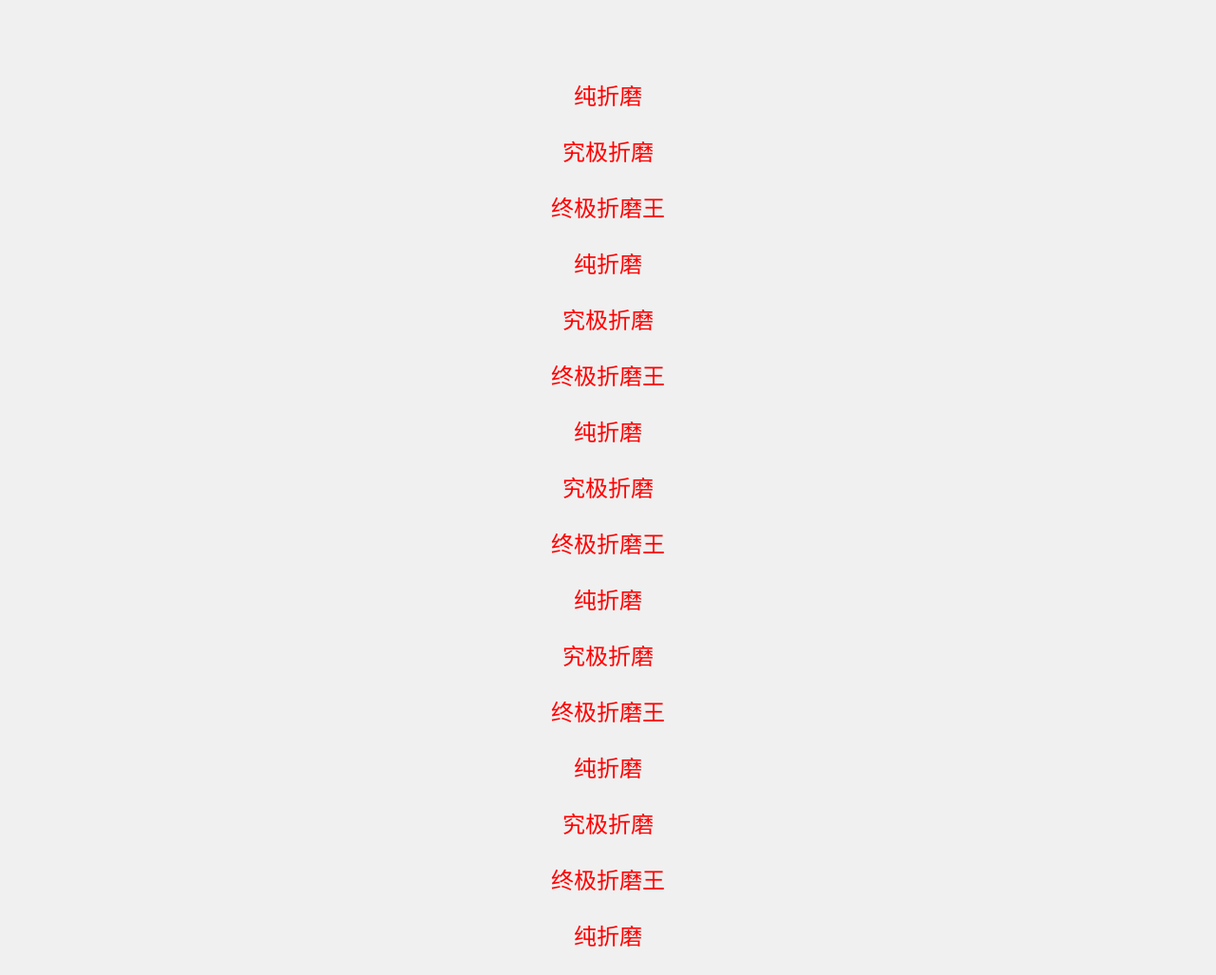
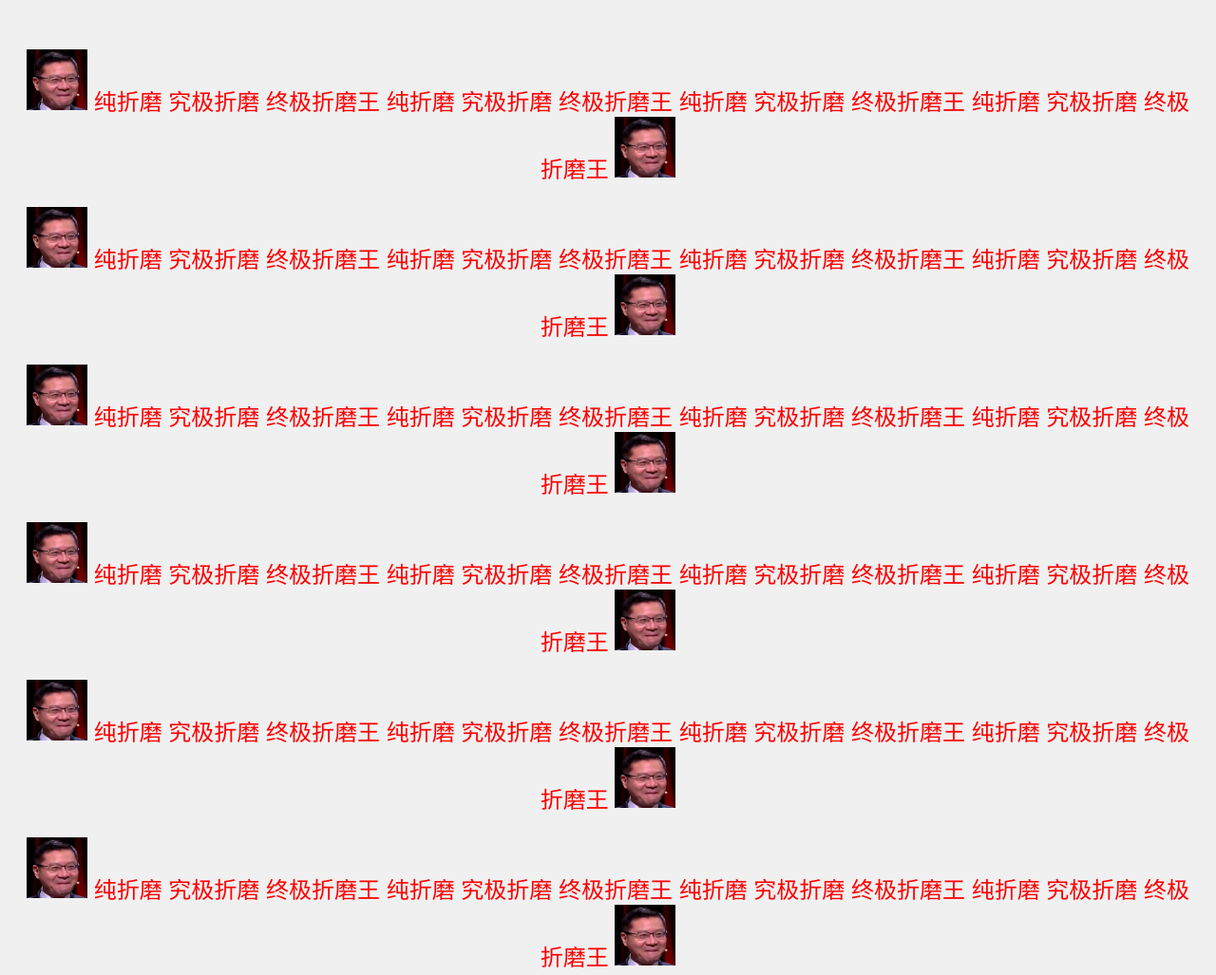
Before and after one commit to shanshijie123/Pure-torture, a plain HTML site: page index.html in a window 1280 px wide. Shown: the top 1027 px of the page at 95% size. Drawn offline with Linux system fonts and the light colour scheme.

Commit message:
Update index.html

```diff
--- a/index.html
+++ b/index.html
@@ -10,7 +10,7 @@
             font-family: 'Arial', sans-serif;
             background-color: #f0f0f0;
             text-align: center;
-            padding: 50px;
+            padding: 20px;
         }
         .torture {
             color: red;
@@ -28,7 +28,7 @@
         function repeatTorture() {
             var content = '';
             for (var i = 0; i < 1000; i++) {
-                content += '<p>纯折磨</p><p>究极折磨</p><p>终极折磨王</p>';
+                content += '<p> <img src="zww.png" alt="Smiley face" width="64" height="64"> 纯折磨 究极折磨 终极折磨王 纯折磨 究极折磨 终极折磨王 纯折磨 究极折磨 终极折磨王 纯折磨 究极折磨 终极折磨王 <img src="zww.png" alt="Smiley face" width="64" height="64"></p>';
             }
             document.getElementById('tortureContent').innerHTML = content;
         }
```
